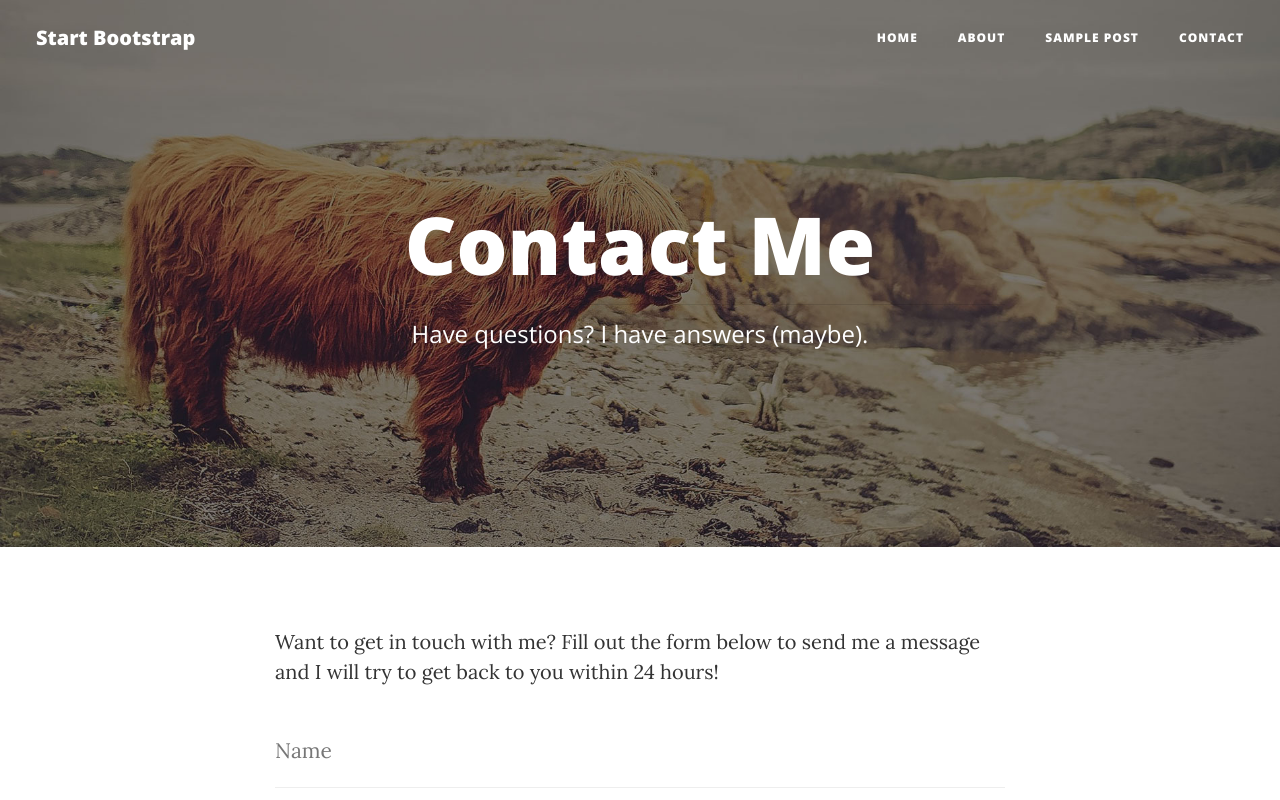
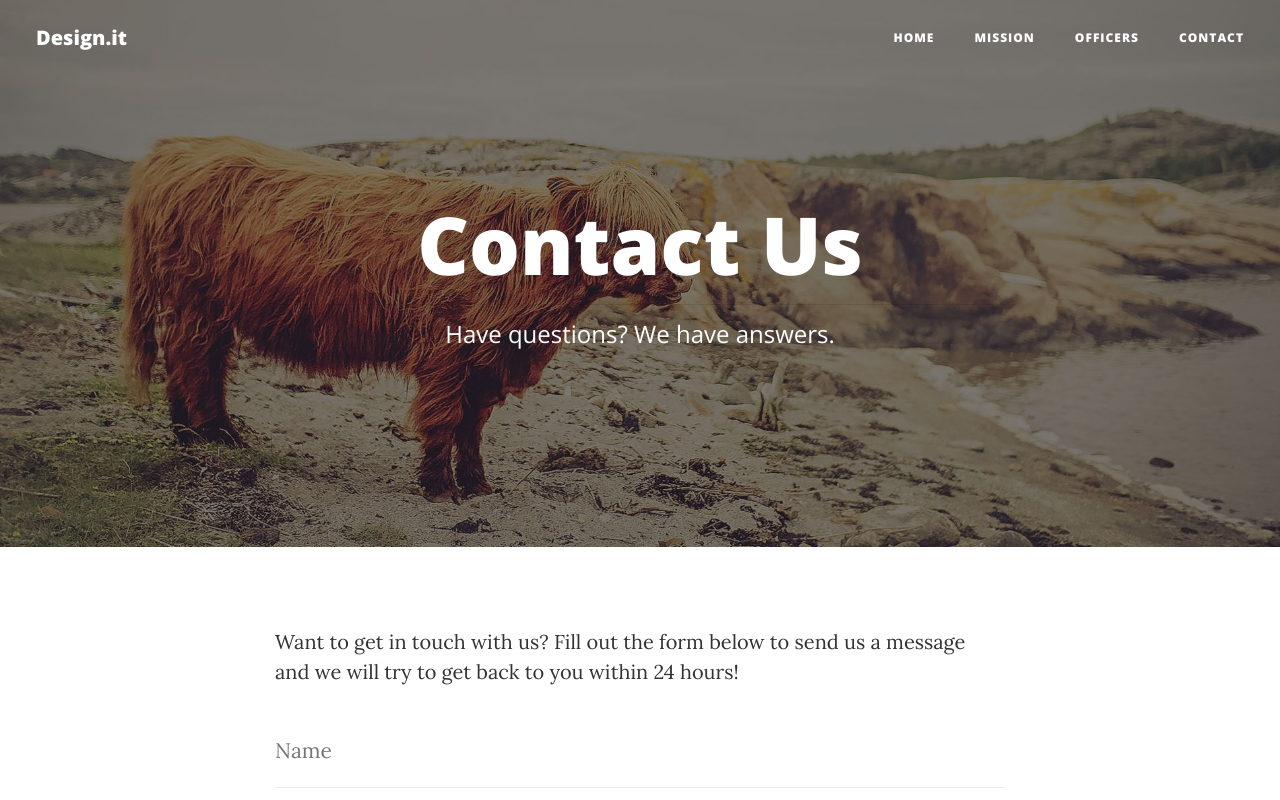
Before and after one commit to ihsdesignit/designIt, a website: page contact.html in a window 1280 px wide. Shown: the top 800 px of the page. Drawn offline with nearby package versions, Linux system fonts and the light colour scheme.

Commit message:
content changes

```diff
--- a/contact.html
+++ b/contact.html
@@ -8,7 +8,7 @@
     <meta name="description" content="">
     <meta name="author" content="">
 
-    <title>Clean Blog - Start Bootstrap Theme</title>
+    <title>Design.it - Contact Us</title>
 
     <!-- Bootstrap core CSS -->
     <link href="vendor/bootstrap/css/bootstrap.min.css" rel="stylesheet">
@@ -27,7 +27,7 @@
 
     <!-- Navigation -->
     <nav class="navbar navbar-expand-lg navbar-light fixed-top" id="mainNav">
-      <a class="navbar-brand" href="index.html">Start Bootstrap</a>
+      <a class="navbar-brand" href="index.html">Design.it</a>
       <button class="navbar-toggler navbar-toggler-right" type="button" data-toggle="collapse" data-target="#navbarResponsive" aria-controls="navbarResponsive" aria-expanded="false" aria-label="Toggle navigation">
         Menu
         <i class="fa fa-bars"></i>
@@ -38,10 +38,10 @@
             <a class="nav-link" href="index.html">Home</a>
           </li>
           <li class="nav-item">
-            <a class="nav-link" href="about.html">About</a>
+            <a class="nav-link" href="about.html">Mission</a>
           </li>
           <li class="nav-item">
-            <a class="nav-link" href="post.html">Sample Post</a>
+            <a class="nav-link" href="officers.html">Officers</a>
           </li>
           <li class="nav-item">
             <a class="nav-link" href="contact.html">Contact</a>
@@ -56,9 +56,9 @@
         <div class="row">
           <div class="col-lg-8 col-md-10 mx-auto">
             <div class="page-heading">
-              <h1>Contact Me</h1>
+              <h1>Contact Us</h1>
               <hr class="small">
-              <span class="subheading">Have questions? I have answers (maybe).</span>
+              <span class="subheading">Have questions? We have answers.</span>
             </div>
           </div>
         </div>
@@ -69,7 +69,7 @@
     <div class="container">
       <div class="row">
         <div class="col-lg-8 col-md-10 mx-auto">
-          <p>Want to get in touch with me? Fill out the form below to send me a message and I will try to get back to you within 24 hours!</p>
+          <p>Want to get in touch with us? Fill out the form below to send us a message and we will try to get back to you within 24 hours!</p>
           <!-- Contact Form - Enter your email address on line 19 of the mail/contact_me.php file to make this form work. -->
           <!-- WARNING: Some web hosts do not allow emails to be sent through forms to common mail hosts like Gmail or Yahoo. It's recommended that you use a private domain email address! -->
           <!-- NOTE: To use the contact form, your site must be on a live web host with PHP! The form will not work locally! -->
@@ -120,14 +120,14 @@
         <div class="row">
           <div class="col-lg-8 col-md-10 mx-auto">
             <ul class="list-inline text-center">
-              <li class="list-inline-item">
+              <!-- <li class="list-inline-item">
                 <a href="#">
                   <span class="fa-stack fa-lg">
                     <i class="fa fa-circle fa-stack-2x"></i>
                     <i class="fa fa-twitter fa-stack-1x fa-inverse"></i>
                   </span>
                 </a>
-              </li>
+              </li> -->
               <li class="list-inline-item">
                 <a href="#">
                   <span class="fa-stack fa-lg">
@@ -137,7 +137,7 @@
                 </a>
               </li>
               <li class="list-inline-item">
-                <a href="#">
+                <a href="https://github.com/vrohatgi/designIt">
                   <span class="fa-stack fa-lg">
                     <i class="fa fa-circle fa-stack-2x"></i>
                     <i class="fa fa-github fa-stack-1x fa-inverse"></i>
@@ -145,7 +145,7 @@
                 </a>
               </li>
             </ul>
-            <p class="copyright text-muted">Copyright &copy; Your Website 2017</p>
+            <p class="copyright text-muted">Copyright &copy; Design.it 2017</p>
           </div>
         </div>
       </div>
```
Also changed, not shown: about.html (+4 -4 lines), github.html (+3 -3 lines), index.html (+4 -4 lines), officers.html (+4 -4 lines), post.html (+3 -3 lines), post2.html (+3 -3 lines), post3.html (+3 -3 lines).
